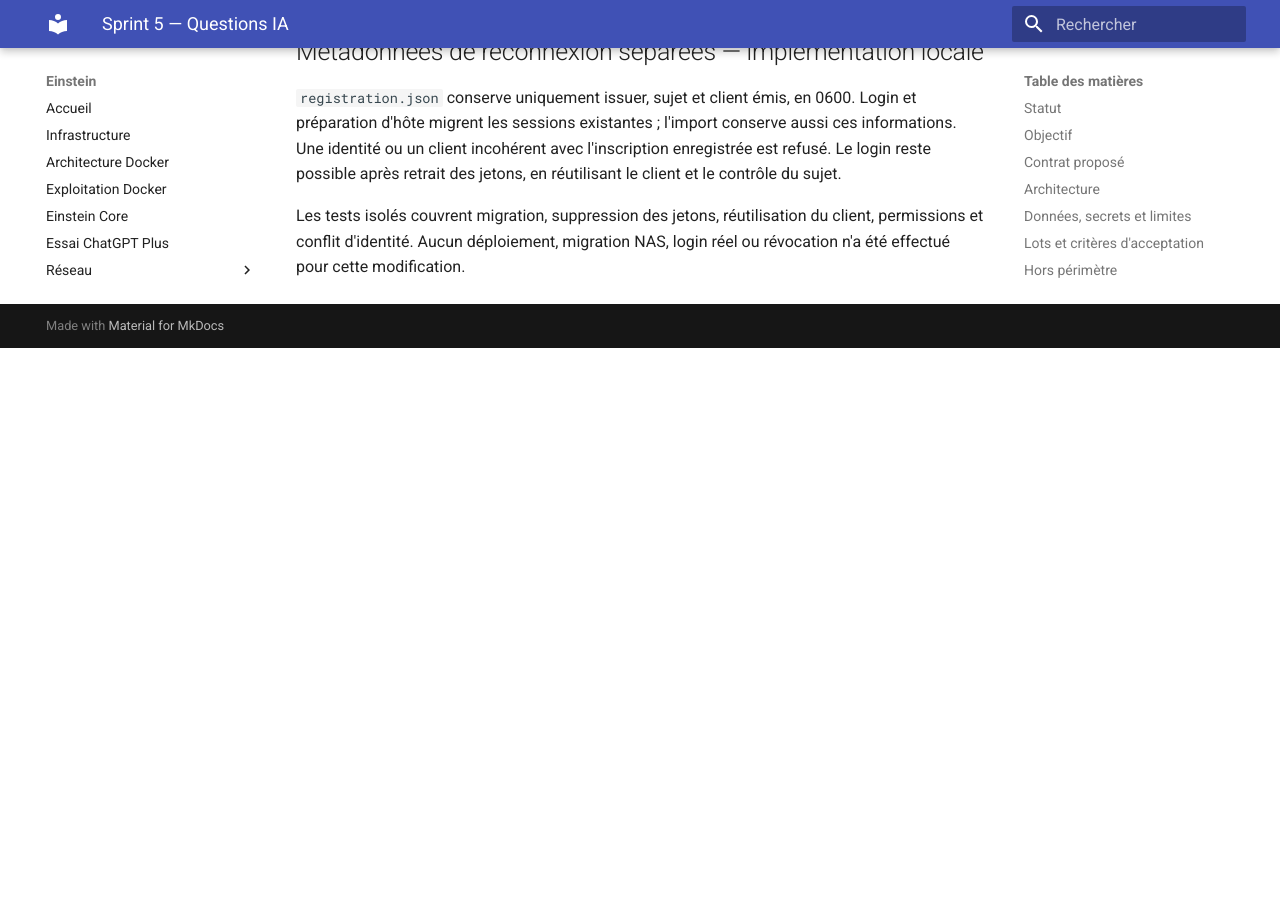
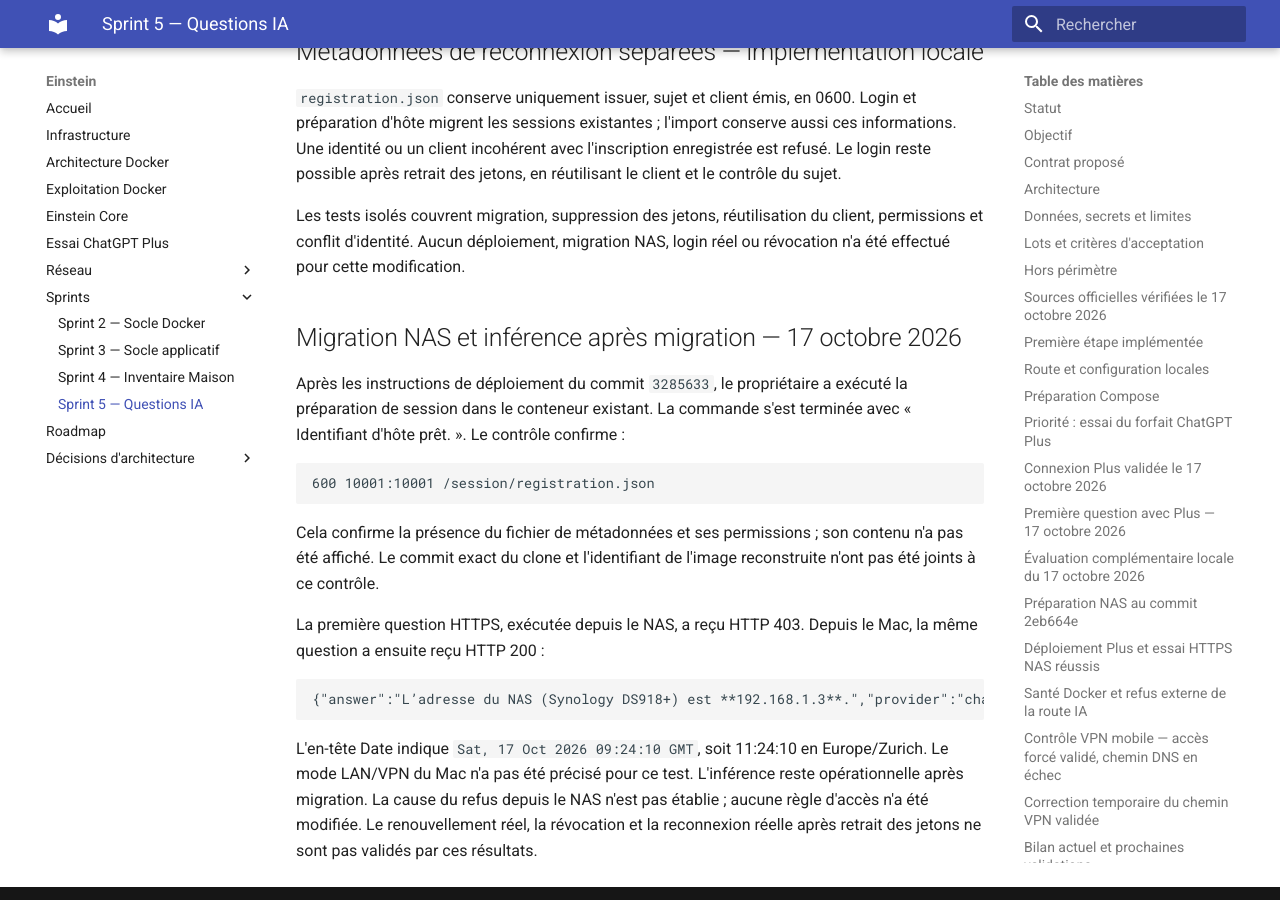
Before and after one commit to asanchez74/Einstein, an MkDocs documentation site: the page built from docs/sprints/sprint-5-questions-inventaire.md, in a window 1280 px wide and 900 px high, scrolled down 11283 px. Built offline with MkDocs 1.6.1 and Material for MkDocs 9.7.7, drawn with Linux system fonts in a browser that asks for light colours; before the commit the page ends 11631 px from its top, so only the background shows below that.

Commit message:
docs: consigner la migration de session et le test HTTPS NAS

````diff
--- a/docs/sprints/sprint-5-questions-inventaire.md
+++ b/docs/sprints/sprint-5-questions-inventaire.md
@@ -470,3 +470,31 @@
 Les tests isolés couvrent migration, suppression des jetons, réutilisation du
 client, permissions et conflit d'identité. Aucun déploiement, migration NAS,
 login réel ou révocation n'a été effectué pour cette modification.
+
+## Migration NAS et inférence après migration — 17 octobre 2026
+
+Après les instructions de déploiement du commit `3285633`, le propriétaire
+a exécuté la préparation de session dans le conteneur existant. La commande
+s'est terminée avec « Identifiant d'hôte prêt. ». Le contrôle confirme :
+
+```text
+600 10001:10001 /session/registration.json
+```
+
+Cela confirme la présence du fichier de métadonnées et ses permissions ;
+son contenu n'a pas été affiché. Le commit exact du clone et l'identifiant
+de l'image reconstruite n'ont pas été joints à ce contrôle.
+
+La première question HTTPS, exécutée depuis le NAS, a reçu HTTP 403.
+Depuis le Mac, la même question a ensuite reçu HTTP 200 :
+
+```json
+{"answer":"L’adresse du NAS (Synology DS918+) est **192.168.1.3**.","provider":"chatgpt","model":"gpt-6-luna"}
+```
+
+L'en-tête Date indique `Sat, 17 Oct 2026 09:24:10 GMT`, soit 11:24:10
+en Europe/Zurich. Le mode LAN/VPN du Mac n'a pas été précisé pour ce test.
+L'inférence reste opérationnelle après migration. La cause du refus depuis
+le NAS n'est pas établie ; aucune règle d'accès n'a été modifiée.
+Le renouvellement réel, la révocation et la reconnexion réelle après retrait
+des jetons ne sont pas validés par ces résultats.
````
